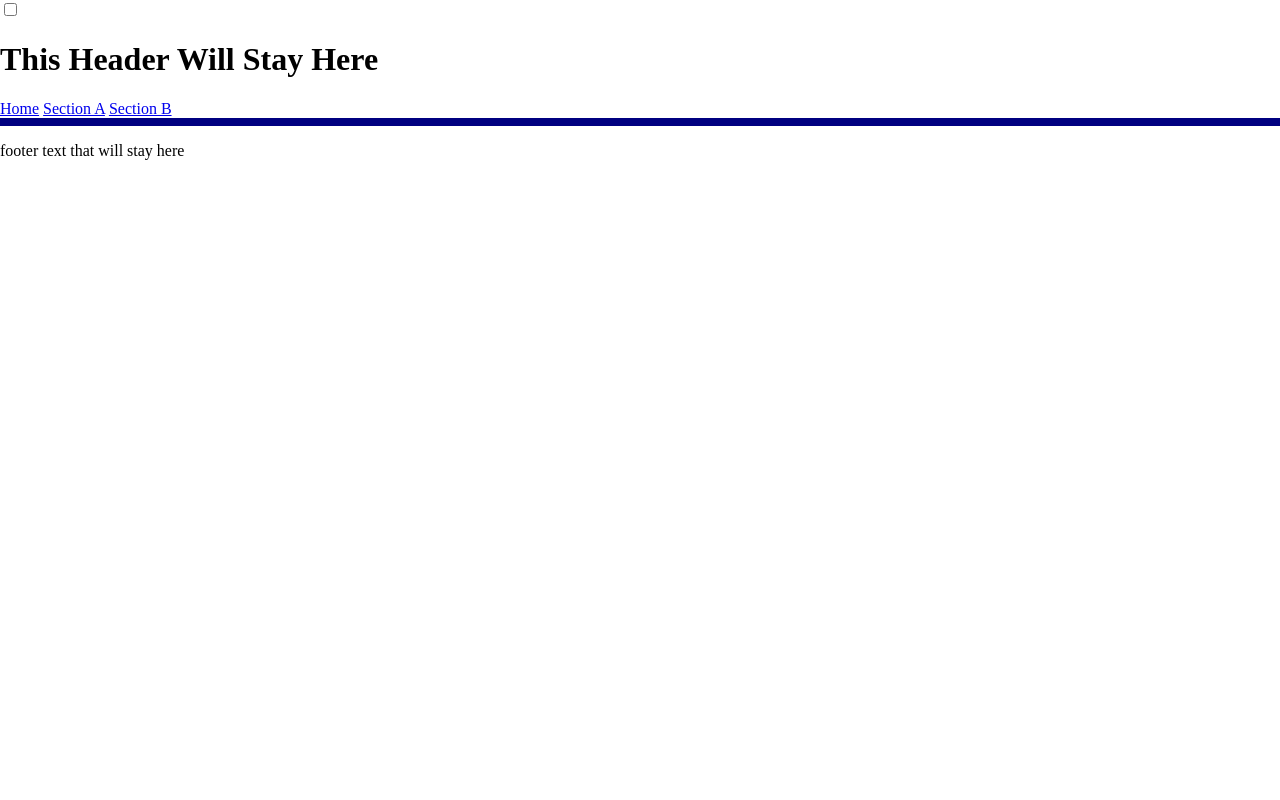
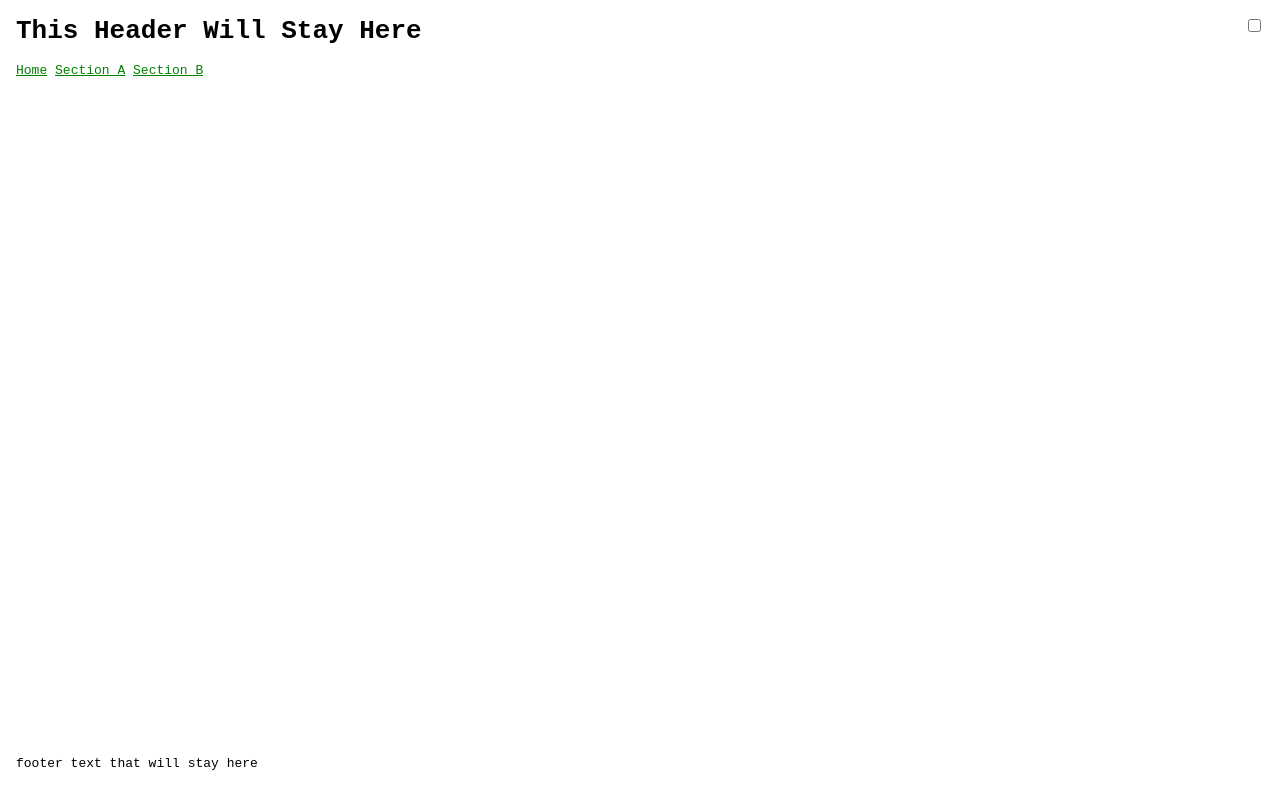
Before and after one commit to devon-wolf/no-js-dynamic-site, a plain HTML site: page index.html in a window 1280 px wide. Drawn offline with Linux system fonts and the light colour scheme.

Commit message:
expand styling

```diff
--- a/index.html
+++ b/index.html
@@ -6,11 +6,11 @@
   <meta name="viewport" content="width=device-width, initial-scale=1.0">
   <title>A Website</title>
   <link rel="stylesheet" href="./style.css">
-  <link rel="shortcut icon" href="./favicon_io/favicon.ico" type="image/x-icon">
+  <link rel="shortcut icon" href="./favicon/favicon.ico" type="image/x-icon">
 </head>
 <body>
   <!-- simple checkbox toggle courtesy of https://endtimes.dev/no-javascript-dark-mode-toggle/ -->
-  <input id="dark-mode" type="checkbox" />
+  <input id="color-toggle" type="checkbox" title="Toggle dark mode" />
   <div class="theme-wrapper">
     <header>
       <h1>This Header Will Stay Here</h1>
--- a/style.css
+++ b/style.css
@@ -1,3 +1,4 @@
+/* defaults */
 * {
   box-sizing: border-box;
 }
@@ -10,13 +11,61 @@ body {
   padding: 0;
 }
 
-#dark-mode:checked ~ .theme-wrapper {
-  background-color: navy;
-  color: ivory;
+/* theme definitions */
+/* dark mode toggle style based on https://endtimes.dev/no-javascript-dark-mode-toggle/ */
+:root {
+  --bg: white;
+  --text: black;
+  --navlink: green;
 }
 
-main {
-  border: solid 4px navy;
+@media (prefers-color-scheme: dark) {
+  :root {
+    --bg: black;
+    --text: white;
+    --navlink: lightsalmon;
+  }
+}
+
+#color-toggle:checked ~ .theme-wrapper {
+  --bg: black;
+  --text: white;
+  --navlink: lightsalmon;
+}
+
+@media (prefers-color-scheme: dark) {
+  #color-toggle:checked ~ .theme-wrapper {
+    --bg: white;
+    --text: black;
+    --navlink: green;
+  }
+}
+
+/* element styling */
+h1 {
+  margin-top: 0;
+}
+
+#color-toggle {
+  position: absolute;
+  top: 1rem;
+  right: 1rem;
+}
+
+.theme-wrapper {
+  min-height: 100vh;
+  padding: 1rem;
+  display: grid;
+  /* header, main, footer */
+  grid-template-rows: min-content 1fr min-content;
+  background-color: var(--bg);
+  color: var(--text);
+  font-family: monospace;
+}
+
+nav a:link,
+nav a:visited {
+  color: var(--navlink);
 }
 
 section {
@@ -25,4 +74,5 @@ section {
 
 :target {
   display: block;
+  height: 100%;
 }
```
Also changed, not shown: favicon/about.txt (renamed from favicon_io/about.txt), favicon/favicon.ico (renamed from favicon_io/favicon.ico), favicon/site.webmanifest (renamed from favicon_io/site.webmanifest), favicon_io/android-chrome-192x192.png (deleted), favicon_io/android-chrome-512x512.png (deleted), favicon_io/apple-touch-icon.png (deleted), favicon_io/favicon-16x16.png (deleted), favicon_io/favicon-32x32.png (deleted).
